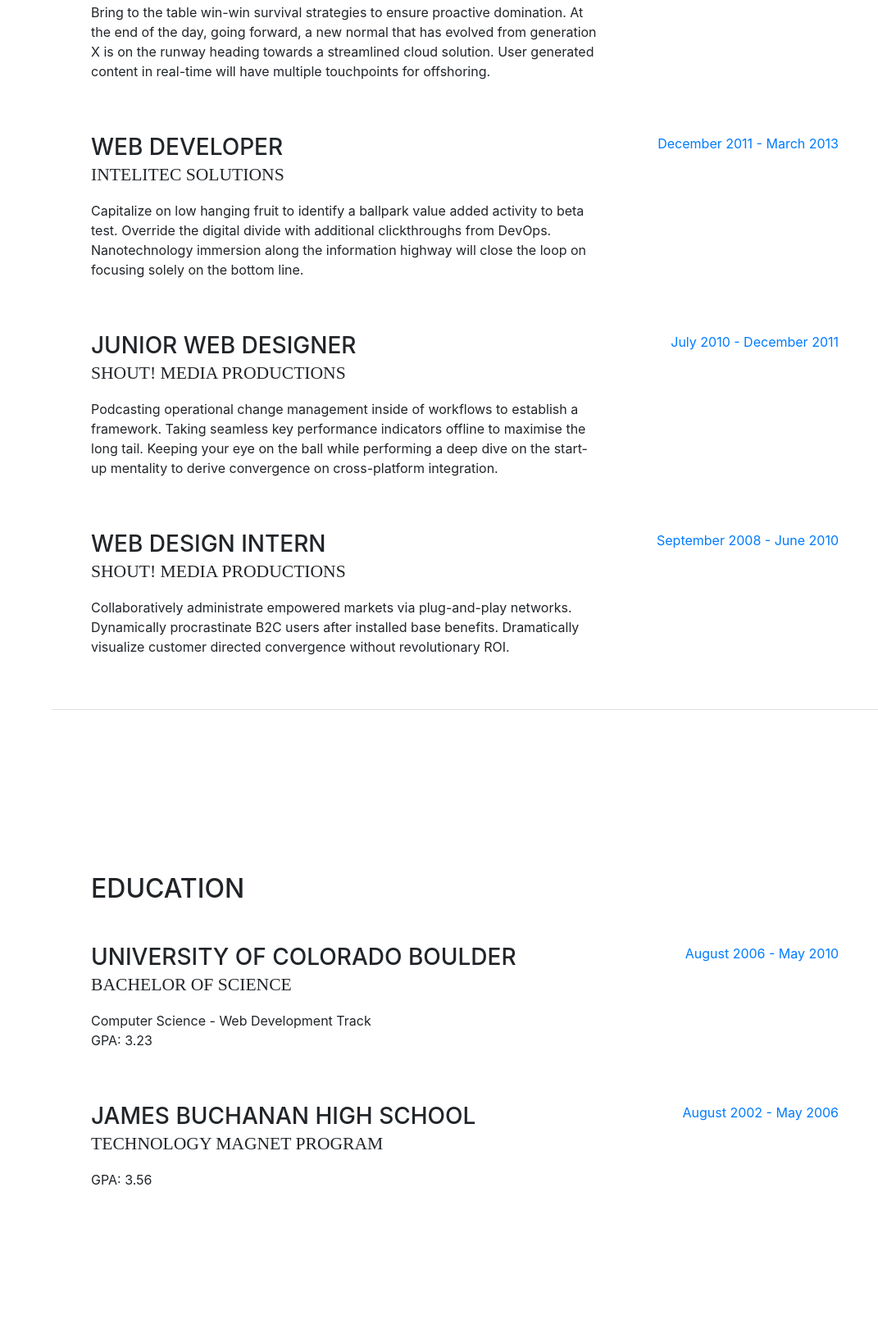
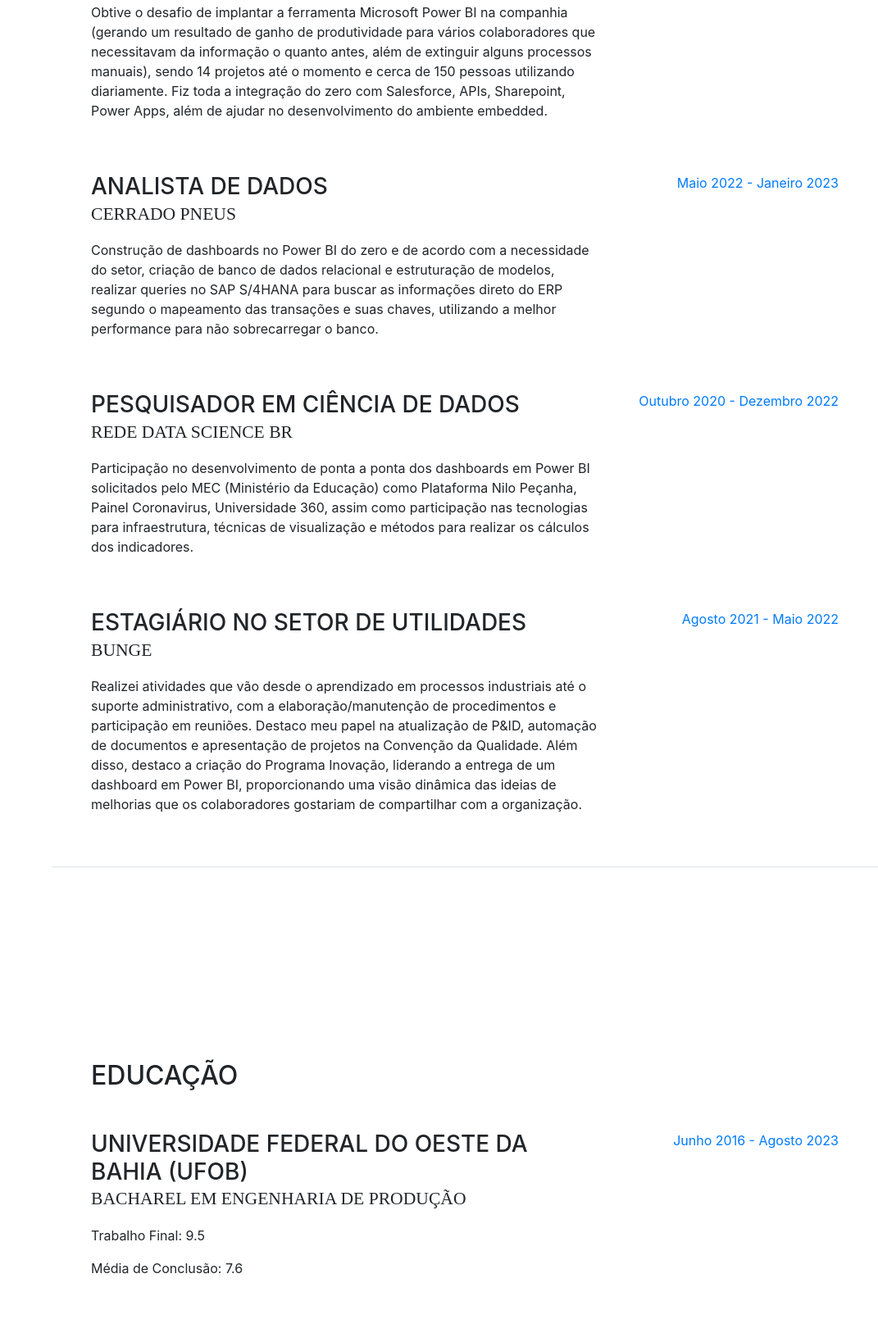
Before and after one commit to vinicius-silva-ep/vinicius-silva.github.io, a website with bundled scripts: page index.html in a window 1280 px wide. Shown: the part 1013-2639 px from the top of the page at 82% size, without its empty margins (209-1280 px from the left). Built offline with nearby package versions, Linux system fonts and the light colour scheme; a web font is replaced by a local one.

Commit message:
atualização de informações

```diff
--- a/index.html
+++ b/index.html
@@ -107,7 +107,7 @@
             <div class="resume-content mr-auto">
               <h3 class="mb-0">Analista de Business Intelligence</h3>
               <div class="subheading mb-3">Agrex do Brasil</div>
-              <p>Bring to the table win-win survival strategies to ensure proactive domination. At the end of the day, going forward, a new normal that has evolved from generation X is on the runway heading towards a streamlined cloud solution. User generated content in real-time will have multiple touchpoints for offshoring.</p>
+              <p>Obtive o desafio de implantar a ferramenta Microsoft Power BI na companhia (gerando um resultado de ganho de produtividade para vários colaboradores que necessitavam da informação o quanto antes, além de extinguir alguns processos manuais), sendo 14 projetos até o momento e cerca de 150 pessoas utilizando diariamente. Fiz toda a integração do zero com Salesforce, APIs, Sharepoint, Power Apps, além de ajudar no desenvolvimento do ambiente embedded.</p>
             </div>
             <div class="resume-date text-md-right">
               <span class="text-primary">Fevereiro 2023 - Hoje</span>
@@ -116,34 +116,35 @@
 
           <div class="resume-item d-flex flex-column flex-md-row mb-5">
             <div class="resume-content mr-auto">
-              <h3 class="mb-0">Web Developer</h3>
-              <div class="subheading mb-3">Intelitec Solutions</div>
-              <p>Capitalize on low hanging fruit to identify a ballpark value added activity to beta test. Override the digital divide with additional clickthroughs from DevOps. Nanotechnology immersion along the information highway will close the loop on focusing solely on the bottom line.</p>
+              <h3 class="mb-0">Analista de Dados</h3>
+              <div class="subheading mb-3">Cerrado Pneus</div>
+              <p>Construção de dashboards no Power BI do zero e de acordo com a necessidade do setor, criação de banco de dados relacional e estruturação de modelos, realizar queries no SAP S/4HANA para buscar as informações direto do ERP segundo o mapeamento das transações e suas chaves, utilizando a melhor performance para não sobrecarregar o banco.</p>
             </div>
             <div class="resume-date text-md-right">
-              <span class="text-primary">December 2011 - March 2013</span>
+              <span class="text-primary">Maio 2022 - Janeiro 2023</span>
             </div>
           </div>
 
           <div class="resume-item d-flex flex-column flex-md-row mb-5">
             <div class="resume-content mr-auto">
-              <h3 class="mb-0">Junior Web Designer</h3>
-              <div class="subheading mb-3">Shout! Media Productions</div>
-              <p>Podcasting operational change management inside of workflows to establish a framework. Taking seamless key performance indicators offline to maximise the long tail. Keeping your eye on the ball while performing a deep dive on the start-up mentality to derive convergence on cross-platform integration.</p>
+              <h3 class="mb-0">Pesquisador em Ciência de Dados</h3>
+              <div class="subheading mb-3">Rede Data Science BR</div>
+              <p>Participação no desenvolvimento de ponta a ponta dos dashboards em Power BI solicitados pelo MEC (Ministério da Educação) como Plataforma Nilo Peçanha, Painel Coronavirus, Universidade 360, assim como participação nas tecnologias para infraestrutura, técnicas de visualização e métodos para realizar os cálculos dos indicadores.</p>
             </div>
             <div class="resume-date text-md-right">
-              <span class="text-primary">July 2010 - December 2011</span>
+              <span class="text-primary">Outubro 2020 - Dezembro 2022</span>
             </div>
           </div>
 
           <div class="resume-item d-flex flex-column flex-md-row">
             <div class="resume-content mr-auto">
-              <h3 class="mb-0">Web Design Intern</h3>
-              <div class="subheading mb-3">Shout! Media Productions</div>
-              <p>Collaboratively administrate empowered markets via plug-and-play networks. Dynamically procrastinate B2C users after installed base benefits. Dramatically visualize customer directed convergence without revolutionary ROI.</p>
+              <h3 class="mb-0">Estagiário no setor de Utilidades</h3>
+              <div class="subheading mb-3">Bunge</div>
+              <p>
+                Realizei atividades que vão desde o aprendizado em processos industriais até o suporte administrativo, com a elaboração/manutenção de procedimentos e participação em reuniões. Destaco meu papel na atualização de P&ID, automação de documentos e apresentação de projetos na Convenção da Qualidade. Além disso, destaco a criação do Programa Inovação, liderando a entrega de um dashboard em Power BI, proporcionando uma visão dinâmica das ideias de melhorias que os colaboradores gostariam de compartilhar com a organização.</p>
             </div>
             <div class="resume-date text-md-right">
-              <span class="text-primary">September 2008 - June 2010</span>
+              <span class="text-primary">Agosto 2021 - Maio 2022</span>
             </div>
           </div>
 
@@ -153,30 +154,20 @@
 
       <section class="resume-section p-3 p-lg-5 d-flex flex-column" id="education">
         <div class="my-auto">
-          <h2 class="mb-5">Education</h2>
+          <h2 class="mb-5">Educação</h2>
 
           <div class="resume-item d-flex flex-column flex-md-row mb-5">
             <div class="resume-content mr-auto">
-              <h3 class="mb-0">University of Colorado Boulder</h3>
-              <div class="subheading mb-3">Bachelor of Science</div>
-              <div>Computer Science - Web Development Track</div>
-              <p>GPA: 3.23</p>
+              <h3 class="mb-0">Universidade Federal do Oeste da Bahia (UFOB)</h3>
+              <div class="subheading mb-3">Bacharel em Engenharia de Produção</div>
+              <p>Trabalho Final: 9.5</p>
+              <p>Média de Conclusão: 7.6</p>
             </div>
             <div class="resume-date text-md-right">
-              <span class="text-primary">August 2006 - May 2010</span>
+              <span class="text-primary">Junho 2016 - Agosto 2023</span>
             </div>
           </div>
 
-          <div class="resume-item d-flex flex-column flex-md-row">
-            <div class="resume-content mr-auto">
-              <h3 class="mb-0">James Buchanan High School</h3>
-              <div class="subheading mb-3">Technology Magnet Program</div>
-              <p>GPA: 3.56</p>
-            </div>
-            <div class="resume-date text-md-right">
-              <span class="text-primary">August 2002 - May 2006</span>
-            </div>
-          </div>
 
         </div>
       </section>
```
